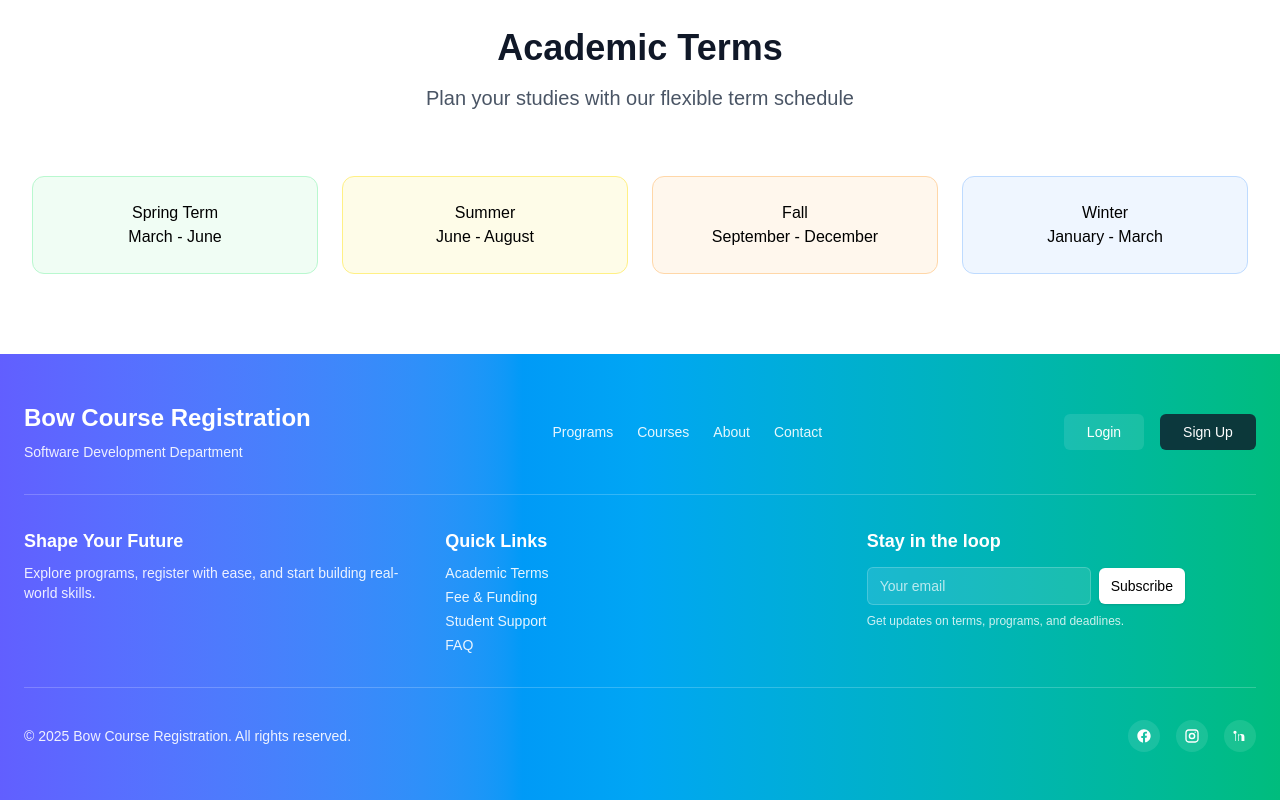
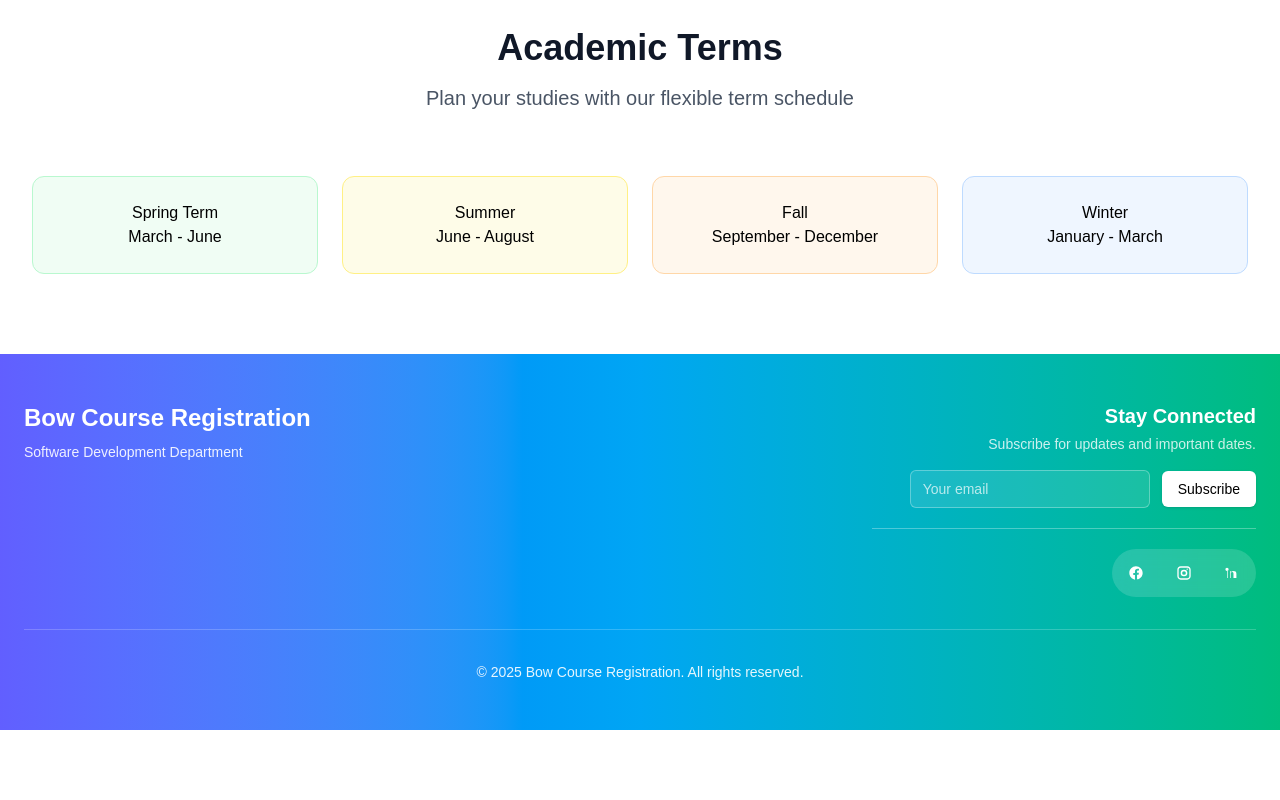
Before and after one commit to Lorenzo-Ronzani/web_programming_project, a React (Vite) app: page / in a window 1280 px wide. Shown: the part 1280-2080 px from the top of the page. After the commit the page ends 2010 px from the top, so only its background shows below. Built offline with nearby package versions, Linux system fonts and the light colour scheme; a web font is replaced by a local one.

Commit message:
footer without login

```diff
--- a/src/components/footer/Footer.jsx
+++ b/src/components/footer/Footer.jsx
@@ -4,64 +4,49 @@ function Footer() {
   return (
     <footer className="bg-gradient-to-r from-indigo-500 via-sky-500 to-emerald-500 text-white">
       <div className="mx-auto max-w-7xl px-6 py-12">
-        <div className="flex flex-col items-center justify-between gap-8 md:flex-row">
-          <div className="text-center md:text-left">
+        <div className="flex flex-col items-start justify-between gap-12 md:flex-row">
+          <div className="text-left">
             <h2 className="text-2xl font-bold">Bow Course Registration</h2>
             <p className="mt-2 text-sm text-white/90">Software Development Department</p>
           </div>
-          <nav className="flex flex-wrap justify-center gap-6 text-sm font-medium">
-            <a href="#" className="text-white/90 duration-200 hover:text-white hover:underline">Programs</a>
-            <a href="#" className="text-white/90 duration-200 hover:text-white hover:underline">Courses</a>
-            <a href="#" className="text-white/90 duration-200 hover:text-white hover:underline">About</a>
-            <a href="#" className="text-white/90 duration-200 hover:text-white hover:underline">Contact</a>
-          </nav>
-          <div className="flex items-center justify-center gap-4">
-            <a href="#" className="w-20 rounded-md bg-white/10 p-2 text-center text-sm font-medium duration-300 hover:bg-white/20">Login</a>
-            <a href="#" className="w-24 rounded-md bg-gray-900/80 p-2 text-center text-sm font-medium text-white duration-300 hover:bg-gray-900">Sign Up</a>
+
+          <div className="w-full max-w-md self-stretch md:max-w-sm md:self-auto md:text-right">
+            <h3 className="text-xl font-semibold">Stay Connected</h3>
+            <p className="mt-1 text-sm text-white/80">Subscribe for updates and important dates.</p>
+            <form className="mt-4 flex items-center justify-end gap-3">
+              <input
+                type="email"
+                placeholder="Your email"
+                className="w-60 rounded-md border border-white/30 bg-white/10 px-3 py-2 text-sm text-white placeholder-white/70 outline-none focus:border-white/50 focus:ring-1 focus:ring-white/50"
+              />
+              <button
+                type="submit"
+                className="rounded-md bg-white px-4 py-2 text-sm font-medium text-black shadow hover:bg-gray-100"
+              >
+                Subscribe
+              </button>
+            </form>
+            <div className="mt-5 h-px w-full bg-white/30" />
+            <div className="mt-5 flex justify-end">
+              <div className="flex items-center gap-4 rounded-full bg-white/15 p-2 backdrop-blur-sm">
+                <a href="#" className="rounded-full p-2 hover:bg-white/20" aria-label="Facebook">
+                  <svg viewBox="0 0 24 24" className="h-4 w-4 fill-white"><path d="M22 12.07C22 6.48 17.52 2 11.93 2S2 6.48 2 12.07c0 5.01 3.66 9.17 8.44 9.95v-7.04H7.9v-2.9h2.54V9.41c0-2.5 1.49-3.88 3.77-3.88 1.09 0 2.23.2 2.23.2v2.45h-1.25c-1.24 0-1.63.77-1.63 1.56v1.87h2.78l-.44 2.9h-2.34v7.04C18.34 21.24 22 17.08 22 12.07z"/></svg>
+                </a>
+                <a href="#" className="rounded-full p-2 hover:bg-white/20" aria-label="Instagram">
+                  <svg viewBox="0 0 24 24" className="h-4 w-4 fill-white"><path d="M7 2C4.24 2 2 4.24 2 7v10c0 2.76 2.24 5 5 5h10c2.76 0 5-2.24 5-5V7c0-2.76-2.24-5-5-5H7zm10 2c1.66 0 3 1.34 3 3v10c0 1.66-1.34 3-3 3H7c-1.66 0-3-1.34-3-3V7c0-1.66 1.34-3 3-3h10zm-5 3a5 5 0 100 10 5 5 0 000-10zm0 2.2a2.8 2.8 0 110 5.6 2.8 2.8 0 010-5.6zM17.8 6.2a1 1 0 11-2 0 1 1 0 012 0z"/></svg>
+                </a>
+                <a href="#" className="rounded-full p-2 hover:bg-white/20" aria-label="LinkedIn">
+                  <svg viewBox="0 0 24 24" className="h-4 w-4 fill-white"><path d="M6.94 6.5A2.44 2.44 0 114.5 4.06 2.44 2.44 0 016.94 6.5zM4.75 9h4.39v10.5H4.75zM14.1 9c-2.35 0-3.4 1.29-3.98 2.2V9H5.75v10.5h4.37v-5.8c0-1.54.29-3.03 2.2-3.03 1.88 0 1.9 1.76 1.9 3.13v5.7h4.38V13c0-3.05-1.64-4-4.5-4z"/></svg>
+                </a>
+              </div>
+            </div>
           </div>
         </div>
 
         <div className="my-8 border-t border-white/20" />
 
-        <div className="grid grid-cols-1 gap-8 md:grid-cols-3">
-          <div className="text-center md:text-left">
-            <h3 className="text-lg font-semibold">Shape Your Future</h3>
-            <p className="mt-2 text-sm text-white/90">Explore programs, register with ease, and start building real-world skills.</p>
-          </div>
-          <div className="text-center md:text-left">
-            <h3 className="text-lg font-semibold">Quick Links</h3>
-            <ul className="mt-2 space-y-1 text-sm text-white/90">
-              <li><a href="#" className="hover:underline">Academic Terms</a></li>
-              <li><a href="#" className="hover:underline">Fee & Funding</a></li>
-              <li><a href="#" className="hover:underline">Student Support</a></li>
-              <li><a href="#" className="hover:underline">FAQ</a></li>
-            </ul>
-          </div>
-          <div className="text-center md:text-left">
-            <h3 className="text-lg font-semibold">Stay in the loop</h3>
-            <form className="mt-3 flex items-center justify-center gap-2 md:justify-start">
-              <input type="email" placeholder="Your email" className="w-56 rounded-md border border-white/20 bg-white/10 px-3 py-2 text-sm text-white placeholder-white/70 outline-none focus:border-white/40" />
-              <button type="submit" className="rounded-md bg-white px-3 py-2 text-sm font-medium text-black shadow hover:bg-gray-100">Subscribe</button>
-            </form>
-            <p className="mt-2 text-xs text-white/80">Get updates on terms, programs, and deadlines.</p>
-          </div>
-        </div>
-
-        <div className="my-8 border-t border-white/20" />
-
-        <div className="flex flex-col items-center justify-between gap-4 text-center text-sm text-white/90 md:flex-row md:text-left">
-          <p>© {new Date().getFullYear()} Bow Course Registration. All rights reserved.</p>
-          <div className="flex items-center gap-4">
-            <a href="#" className="rounded-full bg-white/10 p-2 duration-200 hover:bg-white/20" aria-label="Facebook">
-              <svg viewBox="0 0 24 24" className="h-4 w-4 fill-white"><path d="M22 12.07C22 6.48 17.52 2 11.93 2S2 6.48 2 12.07c0 5.01 3.66 9.17 8.44 9.95v-7.04H7.9v-2.9h2.54V9.41c0-2.5 1.49-3.88 3.77-3.88 1.09 0 2.23.2 2.23.2v2.45h-1.25c-1.24 0-1.63.77-1.63 1.56v1.87h2.78l-.44 2.9h-2.34v7.04C18.34 21.24 22 17.08 22 12.07z"/></svg>
-            </a>
-            <a href="#" className="rounded-full bg-white/10 p-2 duration-200 hover:bg-white/20" aria-label="Instagram">
-              <svg viewBox="0 0 24 24" className="h-4 w-4 fill-white"><path d="M7 2C4.24 2 2 4.24 2 7v10c0 2.76 2.24 5 5 5h10c2.76 0 5-2.24 5-5V7c0-2.76-2.24-5-5-5H7zm10 2c1.66 0 3 1.34 3 3v10c0 1.66-1.34 3-3 3H7c-1.66 0-3-1.34-3-3V7c0-1.66 1.34-3 3-3h10zm-5 3a5 5 0 100 10 5 5 0 000-10zm0 2.2a2.8 2.8 0 110 5.6 2.8 2.8 0 010-5.6zM17.8 6.2a1 1 0 11-2 0 1 1 0 012 0z"/></svg>
-            </a>
-            <a href="#" className="rounded-full bg-white/10 p-2 duration-200 hover:bg-white/20" aria-label="LinkedIn">
-              <svg viewBox="0 0 24 24" className="h-4 w-4 fill-white"><path d="M6.94 6.5A2.44 2.44 0 114.5 4.06 2.44 2.44 0 016.94 6.5zM4.75 9h4.39v10.5H4.75zM14.1 9c-2.35 0-3.4 1.29-3.98 2.2V9H5.75v10.5h4.37v-5.8c0-1.54.29-3.03 2.2-3.03 1.88 0 1.9 1.76 1.9 3.13v5.7h4.38V13c0-3.05-1.64-4-4.5-4z"/></svg>
-            </a>
-          </div>
+        <div className="text-center text-sm text-white/90">
+          © {new Date().getFullYear()} Bow Course Registration. All rights reserved.
         </div>
       </div>
     </footer>
```
